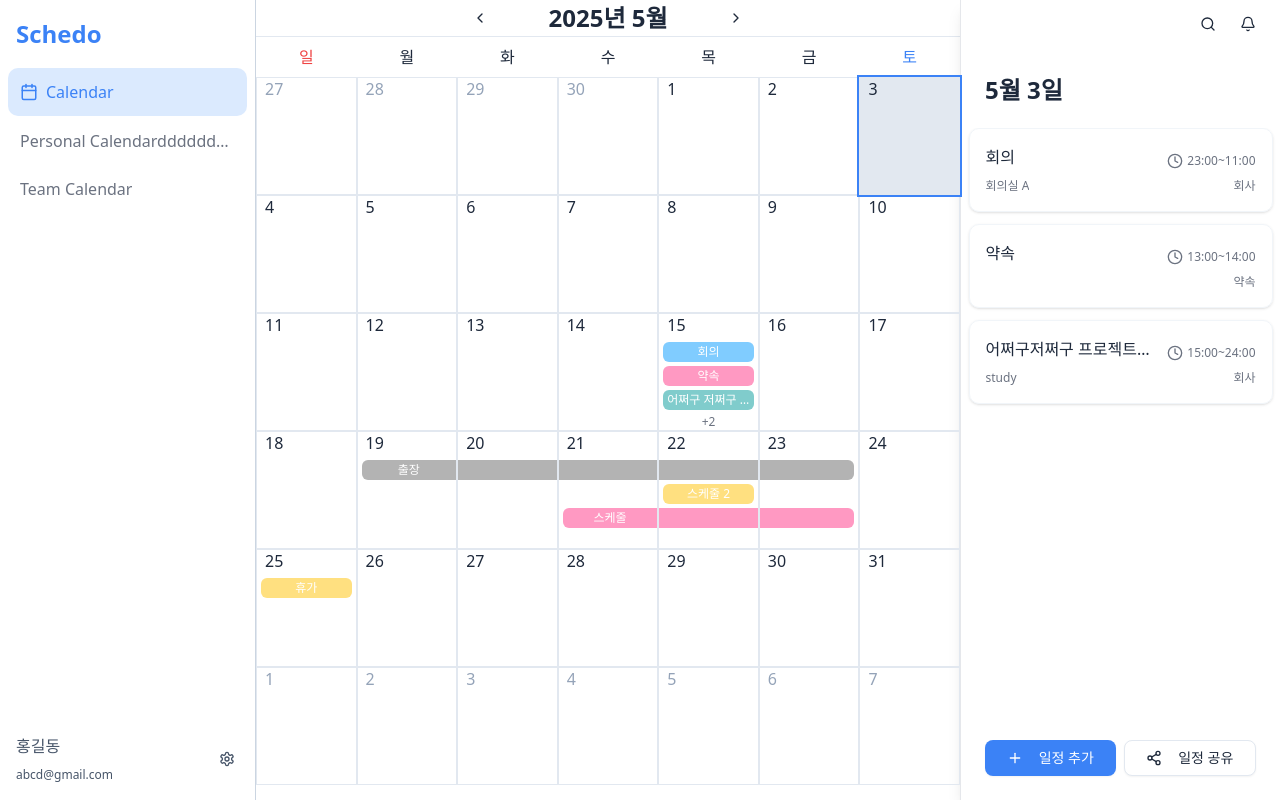
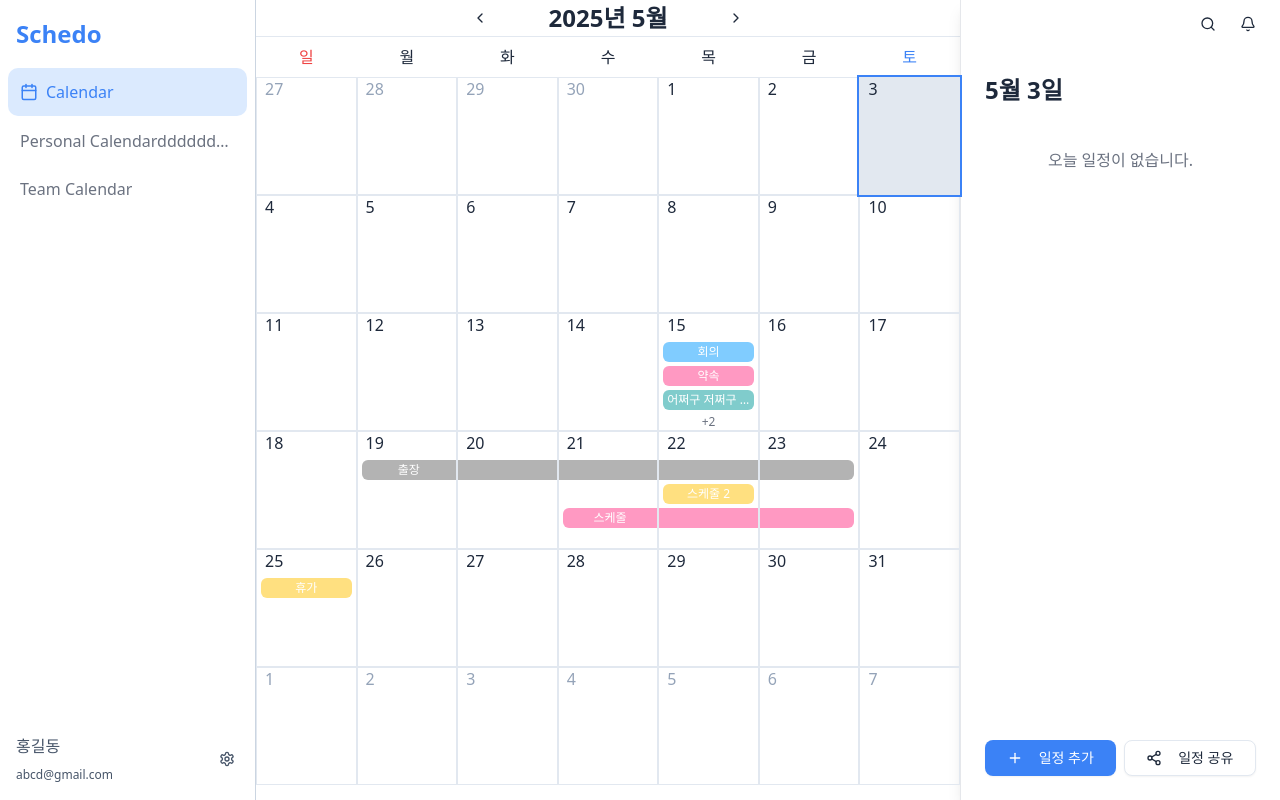
Before and after one commit to Scheduo/Front, a React (Vite) app: page / in a window 1280 px wide. Built offline with nearby package versions, Linux system fonts and the light colour scheme; a web font is replaced by a local one.

Commit message:
:sparkles: [Feat]: 오늘의 일정이 없을 때의 안내 메시지 추가

```diff
--- a/src/widgets/RightSidebar/DailySchedule.tsx
+++ b/src/widgets/RightSidebar/DailySchedule.tsx
@@ -1,7 +1,6 @@
 import { Button, ScrollArea } from "@/shared/ui";
 import { Clock, Plus, Share2 } from "lucide-react";
 import type React from "react";
-import { defaultSchedules } from "./sampleData";
 import type { ScheduleItem } from "./types";
 
 interface DailyScheduleProps {
@@ -25,8 +24,6 @@ export const DailySchedule = ({
     return `${month}월 ${day}일`;
   };
 
-  const displaySchedules = schedules.length > 0 ? schedules : defaultSchedules;
-
   return (
     <>
       <div className="h-20 p-6">
@@ -36,7 +33,8 @@ export const DailySchedule = ({
 
       <ScrollArea className="w-full flex-1 px-1">
         <div className="mx-auto w-76 space-y-3 pb-6">
-          {displaySchedules.map((schedule) => (
+          {schedules.length > 0 ? (
+            schedules.map((schedule) => (
               <button
                 type="button"
                 key={schedule.id}
@@ -62,7 +60,10 @@ export const DailySchedule = ({
                   </div>
                 </div>
               </button>
-          ))}
+            ))
+          ) : (
+            <div className="mt-5 flex items-center justify-center text-grayscale-500">오늘 일정이 없습니다.</div>
+          )}
         </div>
       </ScrollArea>
 
--- a/src/widgets/RightSidebar/sampleData.ts
+++ /dev/null
@@ -1,25 +0,0 @@
-import type { ScheduleItem } from "./types";
-
-export const defaultSchedules: ScheduleItem[] = [
-  {
-    id: "1",
-    title: "회의",
-    time: "23:00~11:00",
-    location: "회의실 A",
-    typeName: "회사",
-  },
-  {
-    id: "2",
-    title: "약속",
-    time: "13:00~14:00",
-    location: "",
-    typeName: "약속",
-  },
-  {
-    id: "3",
-    title: "어쩌구저쩌구 프로젝트입니다 으와앙",
-    time: "15:00~24:00",
-    location: "study",
-    typeName: "회사",
-  },
-];
```
Lines whose indentation alone changed are shown as unchanged.
